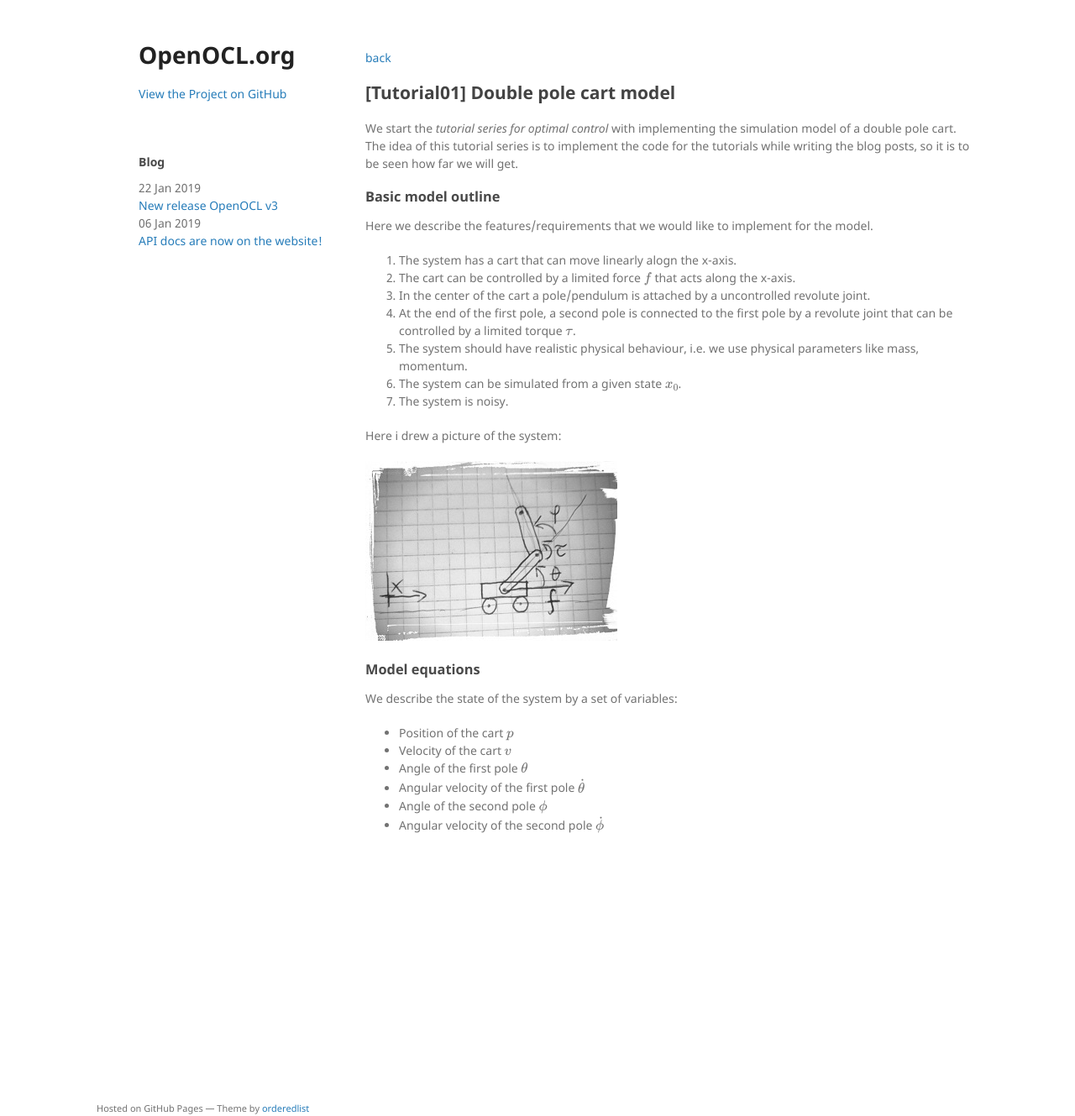
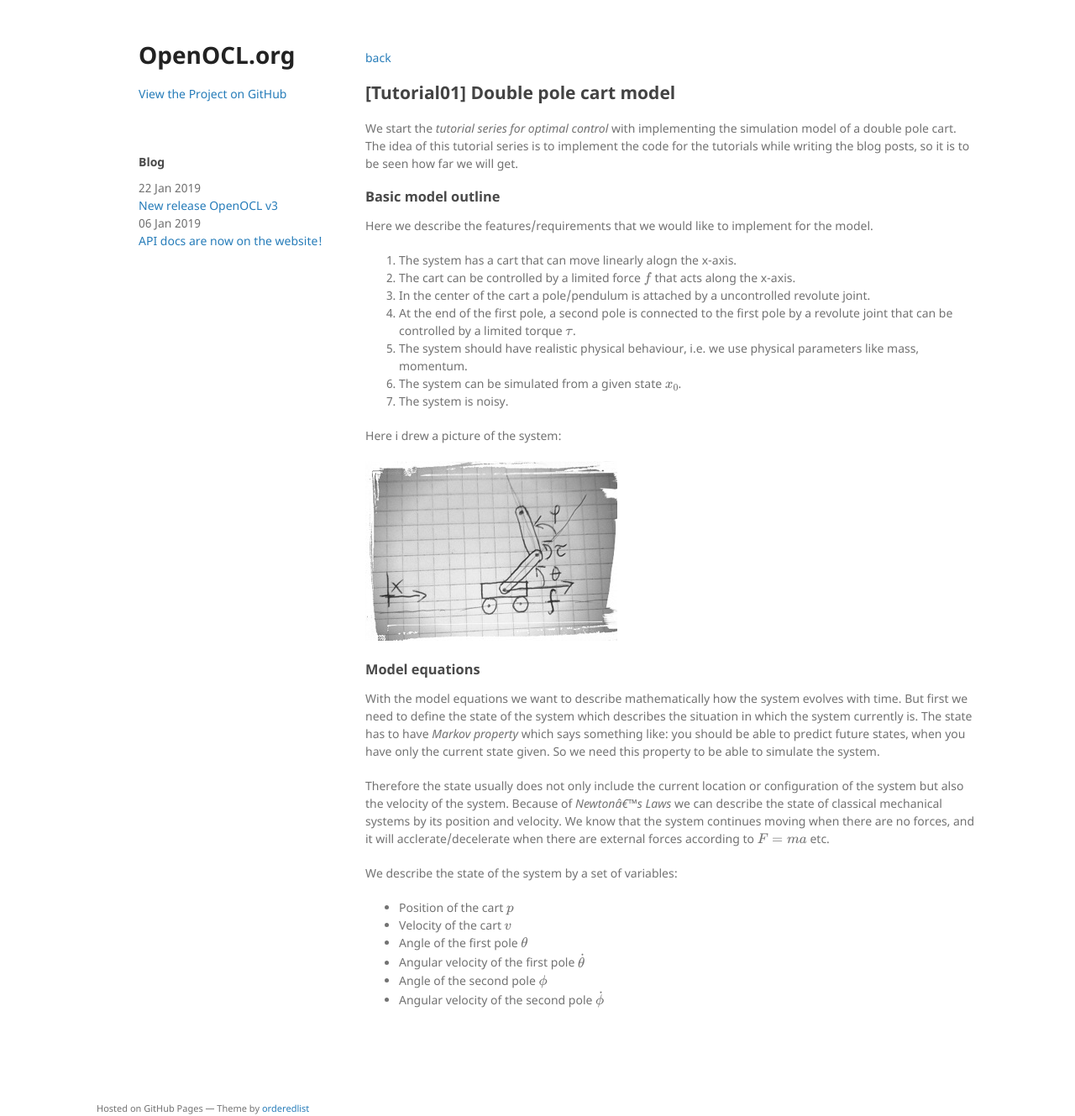
Before and after one commit to OpenOCL/openocl.github.io, a Jekyll site: the page built from _posts/2019-03-09-tutorial-01-model.md, in a window 1280 px wide and 1329 px high. Shown: the whole window at 84% size. Built offline with Jekyll 4.4.1, drawn with Linux system fonts in a browser that asks for light colours; our own code applies the rules of GitHub Pages for plain Markdown files; formulas are drawn with MathJax 3; a script that is not in the unit is left out.

Commit message:
Update 2019-03-09-tutorial-01-model.md

```diff
--- a/_posts/2019-03-09-tutorial-01-model.md
+++ b/_posts/2019-03-09-tutorial-01-model.md
@@ -26,6 +26,10 @@ Here i drew a picture of the system:
 
 ### Model equations
 
+With the model equations we want to describe mathematically how the system evolves with time. But first we need to define the state of the system which describes the situation in which the system currently is. The state has to have *Markov property* which says something like: you should be able to predict future states, when you have only the current state given. So we need this property to be able to simulate the system.
+
+Therefore the state usually does not only include the current location or configuration of the system but also the velocity of the system. Because of *Newton's Laws* we can describe the state of classical mechanical systems by its position and velocity. We know that the system continues moving when there are no forces, and it will acclerate/decelerate when there are external forces according to $F=m a$ etc.
+
 We describe the state of the system by a set of variables:
 * Position of the cart $p$
 * Velocity of the cart $v$
```
